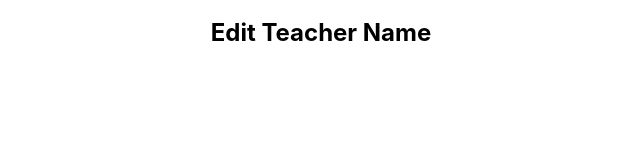
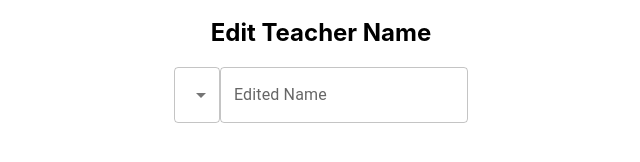
Before and after one commit to jrp9pte/Educator_Hub, a React (Create React App) app in the folder tje-dashboard-app/: page /teacher_directory in a window 1280 px wide. Shown: the part 196-358 px from the top of the page, without its empty margins (319-959 px from the left). Built offline with nearby package versions, Linux system fonts and the light colour scheme; no server answers; the database is empty.

Commit message:
More editing functionality

```diff
--- a/tje-dashboard-app/src/components/Teacher_Directory/Teacher_Directory.js
+++ b/tje-dashboard-app/src/components/Teacher_Directory/Teacher_Directory.js
@@ -1,9 +1,11 @@
 import { Link } from "react-router-dom";
-import { useEffect, useState } from "react";
+import { useEffect, useState, useSyncExternalStore } from "react";
 import { db } from "../../firebase.js";
 import { getDocs, collection, addDoc } from "firebase/firestore";
 import Button from "@mui/material/Button";
 import TextField from "@mui/material/TextField";
+import Select from "@mui/material/Select";
+import MenuItem from "@mui/material/MenuItem";
 
 function TEACHER_DIRECTORY() {
   const [teacherList, setTeacherList] = useState([]);
@@ -11,6 +13,7 @@ function TEACHER_DIRECTORY() {
   const teacherCollectionRef = collection(db, "Teachers");
 
   const [newName, setNewName] = useState("");
+  const [editedName, setEditedName] = useState("");
   const [teacherAdded, setTeacherAdded] = useState(false);
 
   useEffect(() => {
@@ -74,6 +77,15 @@ function TEACHER_DIRECTORY() {
         </Button>
         <div>
           <h2>Edit Teacher Name</h2>
+          <Select></Select>
+
+          <TextField
+            value={editedName}
+            onChange={(e) => setEditedName(e.target.value)}
+            label="Edited Name"
+            variant="outlined"
+          />
+          <br></br>
         </div>
       </footer>
     </div>
```
